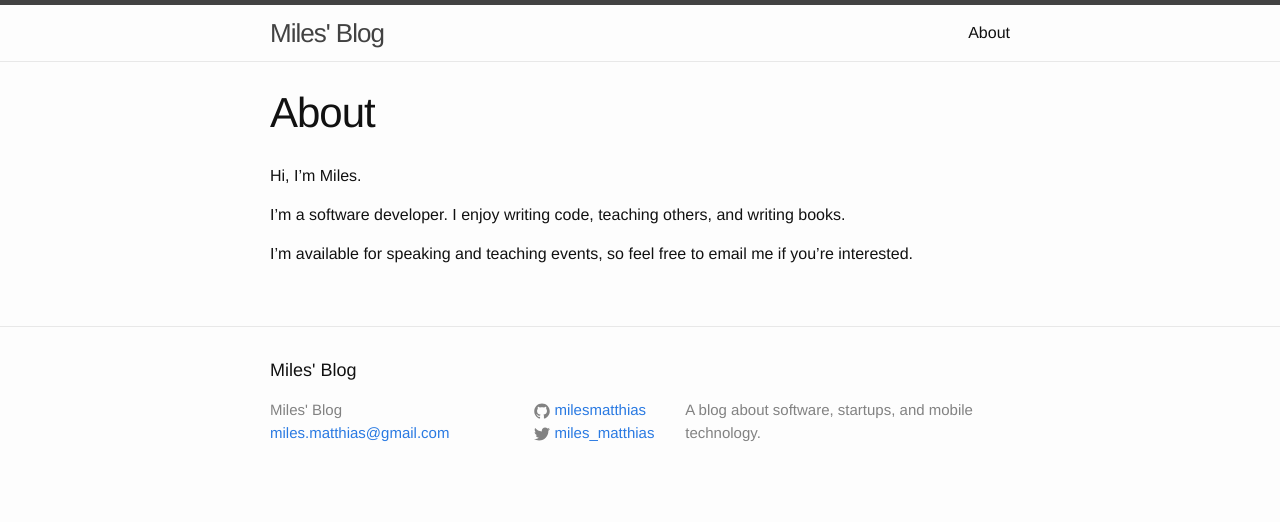
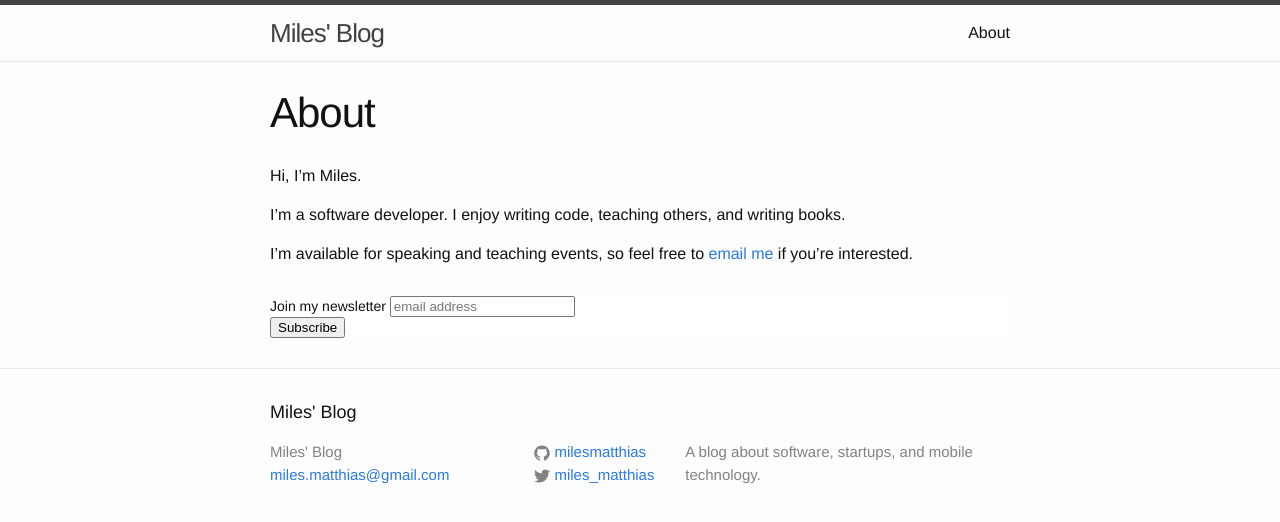
Before and after one commit to milesmatthias/milesmatthias.github.io, a Jekyll site: the page built from about.md, in a window 1280 px wide. Shown: the top 522 px of the page. Built offline with Jekyll 4.4.1, drawn with Linux system fonts in a browser that asks for light colours; comment, search, counter and statistics services are not loaded.

Commit message:
join my newsletter

```diff
--- /dev/null
+++ b/_includes/newsletter_signup.html
@@ -0,0 +1,20 @@
+<!-- Begin MailChimp Signup Form -->
+<link href="//cdn-images.mailchimp.com/embedcode/slim-081711.css" rel="stylesheet" type="text/css">
+<style type="text/css">
+  #mc_embed_signup{background:#fff; clear:left; font:14px Helvetica,Arial,sans-serif; }
+  /* Add your own MailChimp form style overrides in your site stylesheet or in this style block.
+     We recommend moving this block and the preceding CSS link to the HEAD of your HTML file. */
+</style>
+<div id="mc_embed_signup">
+<form action="//milesmatthias.us5.list-manage.com/subscribe/post?u=a6a4328725455dd95587ddee1&amp;id=bd910defab" method="post" id="mc-embedded-subscribe-form" name="mc-embedded-subscribe-form" class="validate" target="_blank" novalidate>
+    <div id="mc_embed_signup_scroll">
+  <label for="mce-EMAIL">Join my newsletter</label>
+  <input type="email" value="" name="EMAIL" class="email" id="mce-EMAIL" placeholder="email address" required>
+    <!-- real people should not fill this in and expect good things - do not remove this or risk form bot signups-->
+    <div style="position: absolute; left: -5000px;"><input type="text" name="b_a6a4328725455dd95587ddee1_bd910defab" tabindex="-1" value=""></div>
+    <div class="clear"><input type="submit" value="Subscribe" name="subscribe" id="mc-embedded-subscribe" class="button"></div>
+    </div>
+</form>
+</div>
+
+<!--End mc_embed_signup-->
--- a/_layouts/page.html
+++ b/_layouts/page.html
@@ -12,3 +12,5 @@ layout: default
   </article>
 
 </div>
+
+{% include newsletter_signup.html %}
--- a/_layouts/post.html
+++ b/_layouts/post.html
@@ -13,3 +13,5 @@ layout: default
   </article>
 
 </div>
+
+{% include newsletter_signup.html %}
--- a/about.md
+++ b/about.md
@@ -8,4 +8,4 @@ Hi, I'm Miles.
 
 I'm a software developer. I enjoy writing code, teaching others, and writing books.
 
-I'm available for speaking and teaching events, so feel free to email me if you're interested.
+I'm available for speaking and teaching events, so feel free to [email me](mailto:miles.matthias@gmail.com) if you're interested.
```
